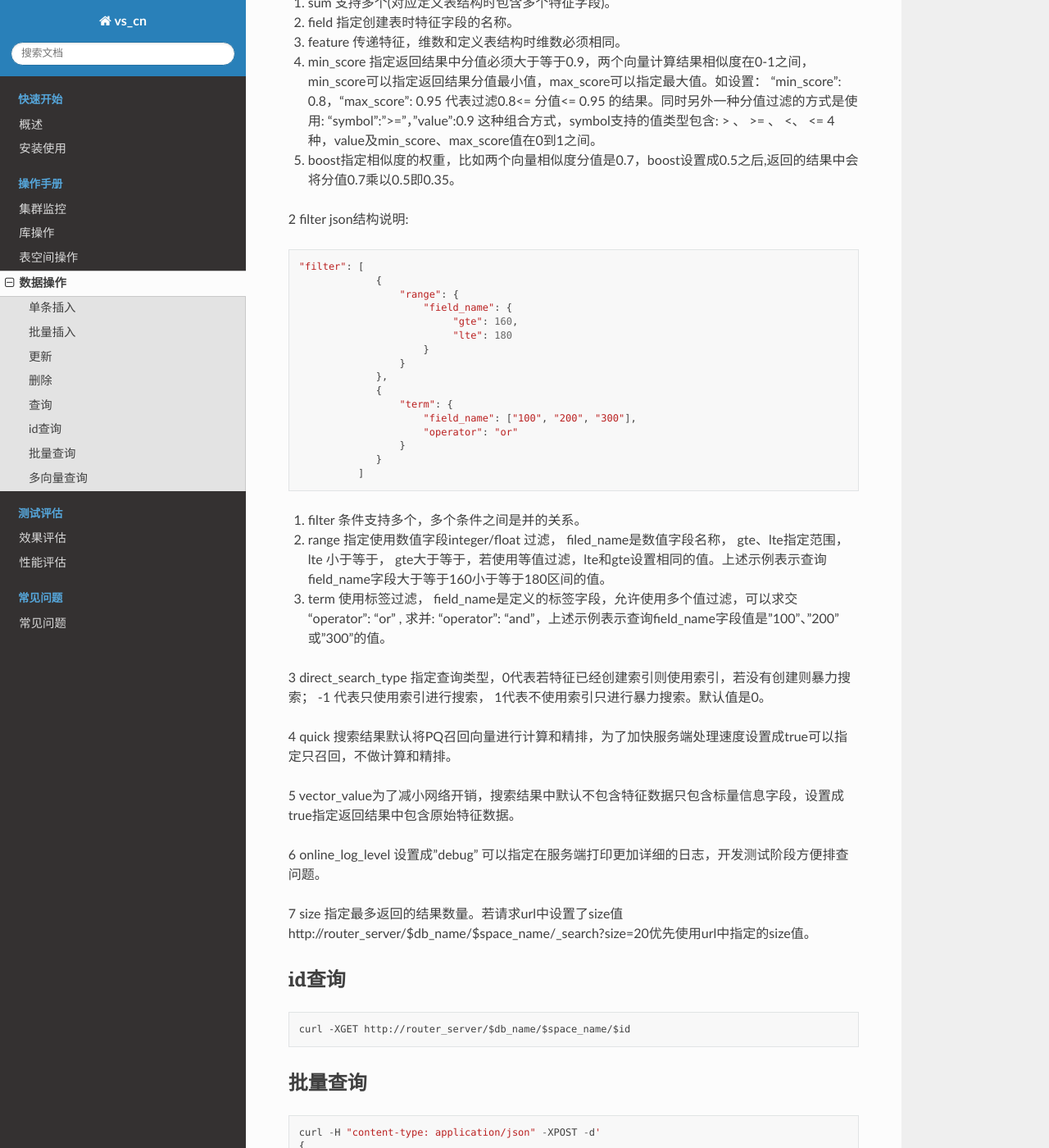
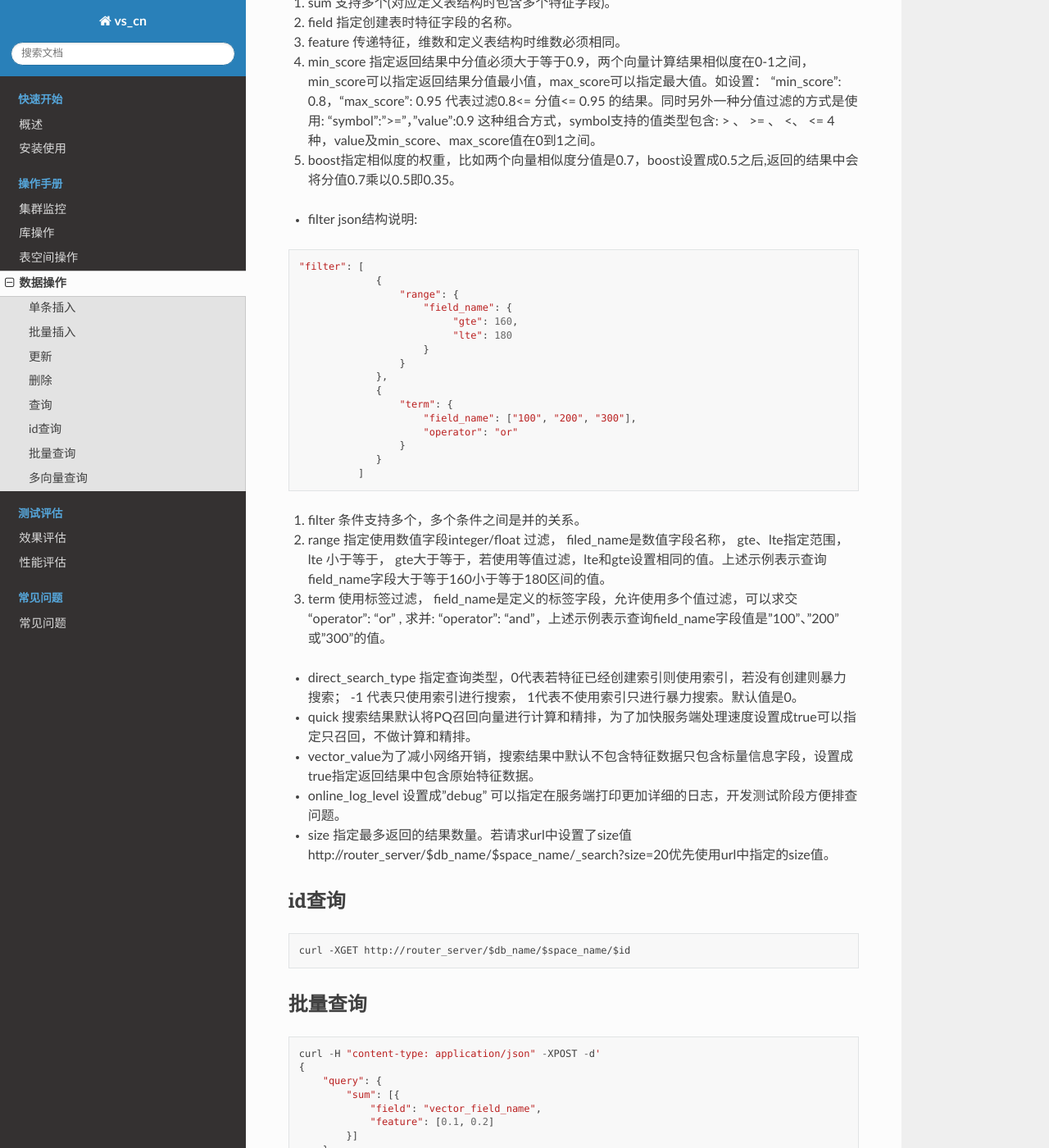
Before and after one commit to nizyun/vs_cn, a Sphinx documentation site: the page built from docs/source/use_op/op_doc.rst, in a window 1280 px wide and 1400 px high, scrolled down 3926 px. Shown: the whole window at 82% size. Built offline with Sphinx 7.4.7 and the Read the Docs theme 2.0.0, drawn with Linux system fonts in a browser that asks for light colours; pages that are not in the unit, such as notebooks, are missing from menus; some of the changed text lies outside the part shown.

Commit message:
Update op_doc.rst

```diff
--- a/docs/source/use_op/op_doc.rst
+++ b/docs/source/use_op/op_doc.rst
@@ -206,7 +206,7 @@ json格式的变体，{"index": {"_id": "v1"}} 指定记录的id, {"field1": "va
 
 (5) boost指定相似度的权重，比如两个向量相似度分值是0.7，boost设置成0.5之后,返回的结果中会将分值0.7乘以0.5即0.35。
 
-2 filter json结构说明:
+- filter json结构说明:
 ::
 
   "filter": [
@@ -232,15 +232,15 @@ json格式的变体，{"index": {"_id": "v1"}} 指定记录的id, {"field1": "va
 
 (3) term 使用标签过滤， field_name是定义的标签字段，允许使用多个值过滤，可以求交“operator”: “or” , 求并: “operator”: “and”，上述示例表示查询field_name字段值是”100”、”200” 或”300”的值。
 
-3 direct_search_type 指定查询类型，0代表若特征已经创建索引则使用索引，若没有创建则暴力搜索； -1 代表只使用索引进行搜索， 1代表不使用索引只进行暴力搜索。默认值是0。
+- direct_search_type 指定查询类型，0代表若特征已经创建索引则使用索引，若没有创建则暴力搜索； -1 代表只使用索引进行搜索， 1代表不使用索引只进行暴力搜索。默认值是0。
 
-4 quick 搜索结果默认将PQ召回向量进行计算和精排，为了加快服务端处理速度设置成true可以指定只召回，不做计算和精排。
+- quick 搜索结果默认将PQ召回向量进行计算和精排，为了加快服务端处理速度设置成true可以指定只召回，不做计算和精排。
 
-5 vector_value为了减小网络开销，搜索结果中默认不包含特征数据只包含标量信息字段，设置成true指定返回结果中包含原始特征数据。
+- vector_value为了减小网络开销，搜索结果中默认不包含特征数据只包含标量信息字段，设置成true指定返回结果中包含原始特征数据。
 
-6 online_log_level 设置成”debug” 可以指定在服务端打印更加详细的日志，开发测试阶段方便排查问题。
+- online_log_level 设置成”debug” 可以指定在服务端打印更加详细的日志，开发测试阶段方便排查问题。
 
-7 size 指定最多返回的结果数量。若请求url中设置了size值http://router_server/$db_name/$space_name/_search?size=20优先使用url中指定的size值。
+- size 指定最多返回的结果数量。若请求url中设置了size值http://router_server/$db_name/$space_name/_search?size=20优先使用url中指定的size值。
 
 
 id查询
```
Also changed, not shown: other parts of docs/source/use_op/op_doc.rst (+1 -1 lines).
